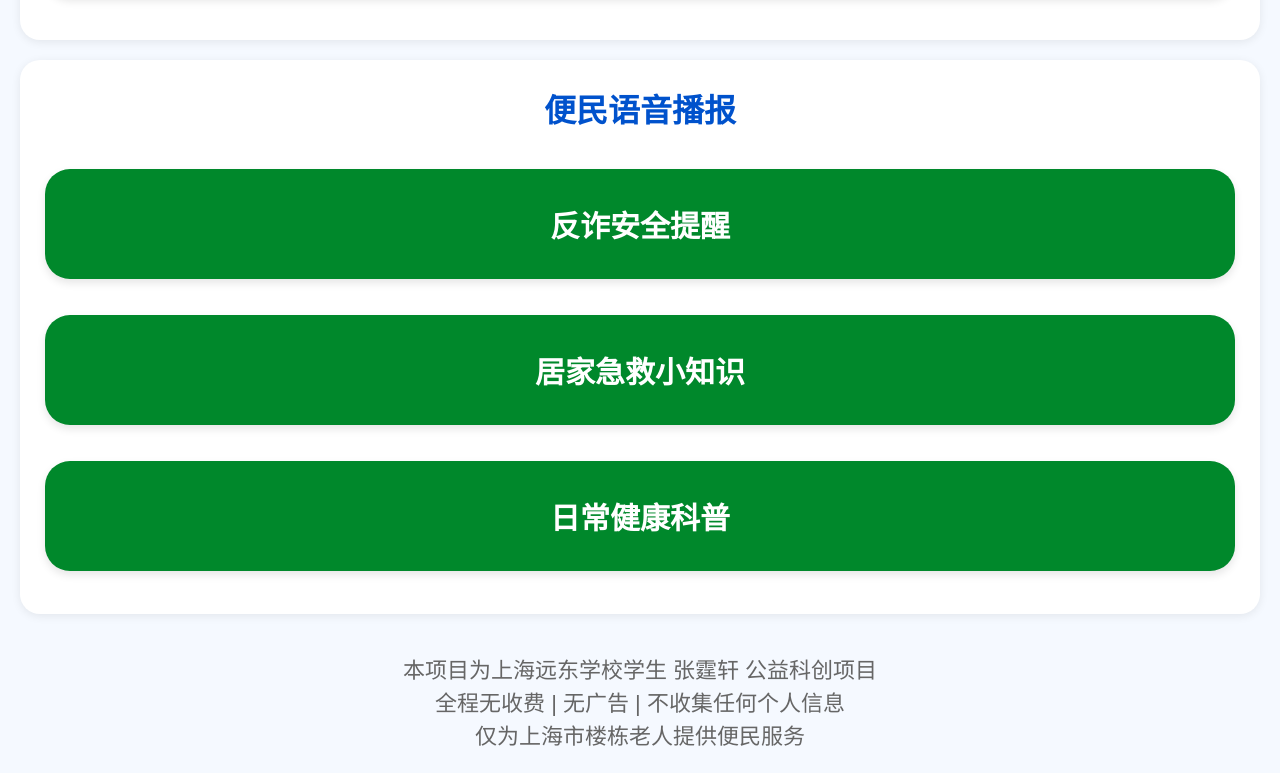
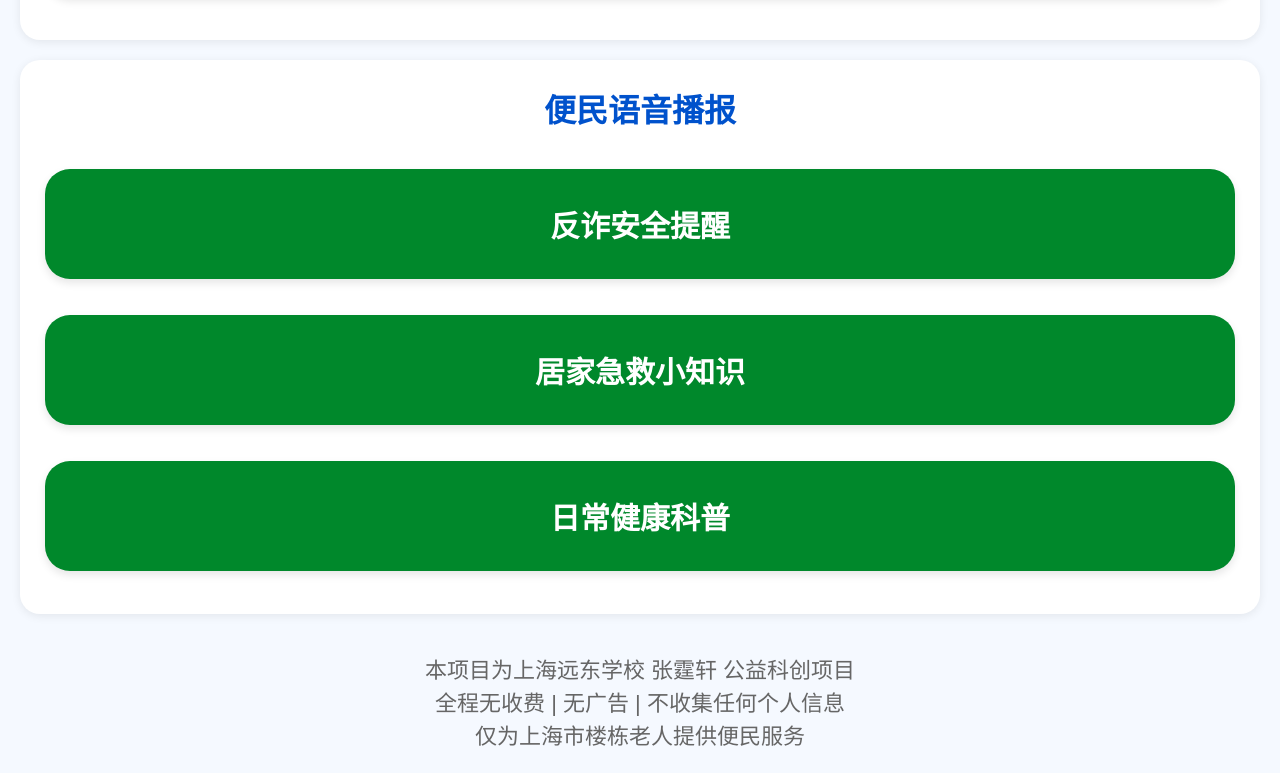
Before and after one commit to 18616957119/laonianrenNFC, a plain HTML site: page index.html in a window 1280 px wide. Shown: the part 926-1699 px from the top of the page. Drawn offline with Linux system fonts and the light colour scheme; no server answers.

Commit message:
Update index.html

```diff
--- a/index.html
+++ b/index.html
@@ -128,7 +128,7 @@
     </div>
 
     <div class="safe-text">
-        本项目为上海远东学校学生 张霆轩 公益科创项目<br>
+        本项目为上海远东学校 张霆轩 公益科创项目<br>
         全程无收费 | 无广告 | 不收集任何个人信息<br>
         仅为上海市楼栋老人提供便民服务
     </div>
```
